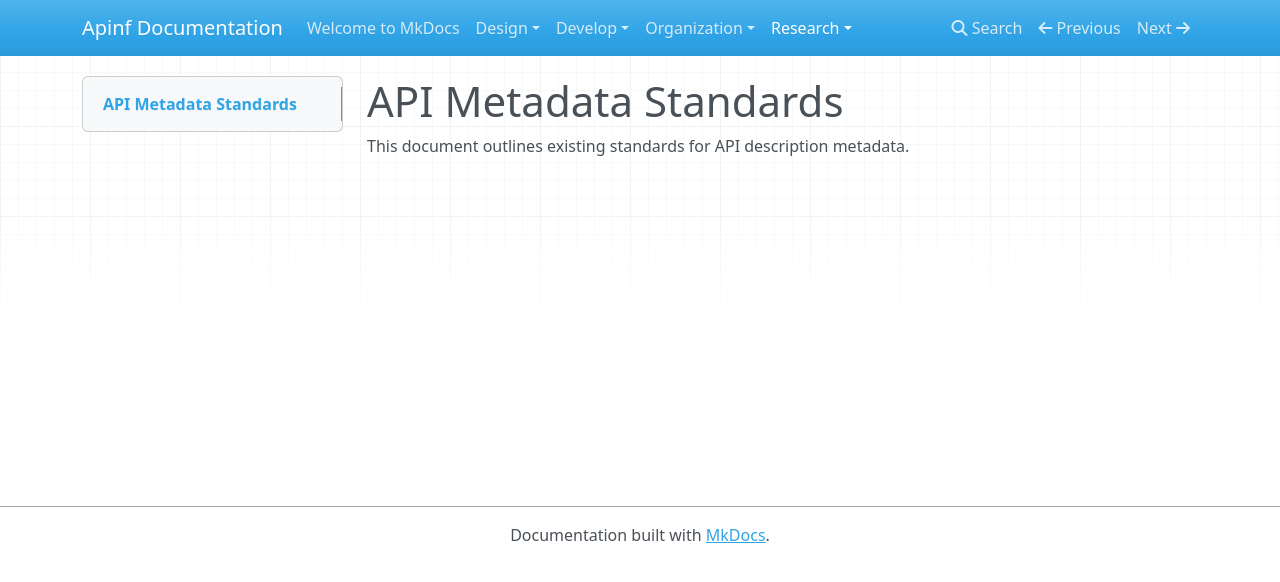
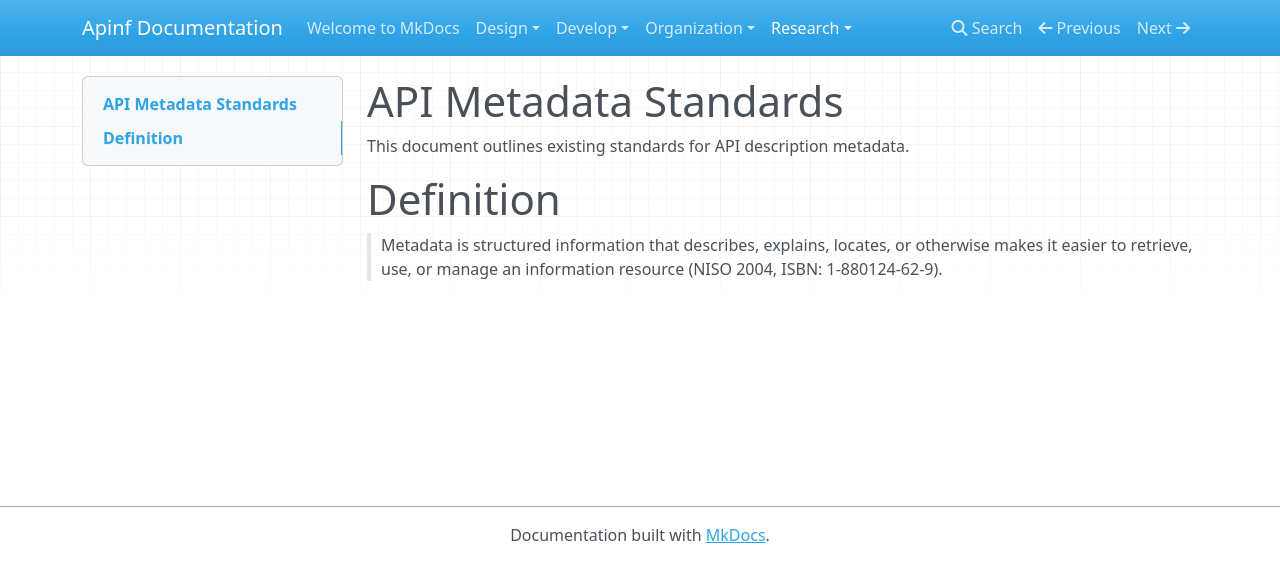
Before and after one commit to apinf/docs, an MkDocs documentation site: the page built from docs/research/API Metadata Standards.md, in a window 1280 px wide. Shown: the top 582 px of the page. Built offline with MkDocs 1.6.1, drawn with Linux system fonts in a browser that asks for light colours; nearby versions of some CDN libraries.

Commit message:
Add metadata definition

```diff
--- a/docs/research/API Metadata Standards.md
+++ b/docs/research/API Metadata Standards.md
@@ -1,2 +1,5 @@
 # API Metadata Standards
 This document outlines existing standards for API description metadata.
+
+# Definition
+> Metadata is structured information that describes, explains, locates, or otherwise makes it easier to retrieve, use, or manage an information resource (NISO 2004, ISBN: 1-880124-62-9).
```
